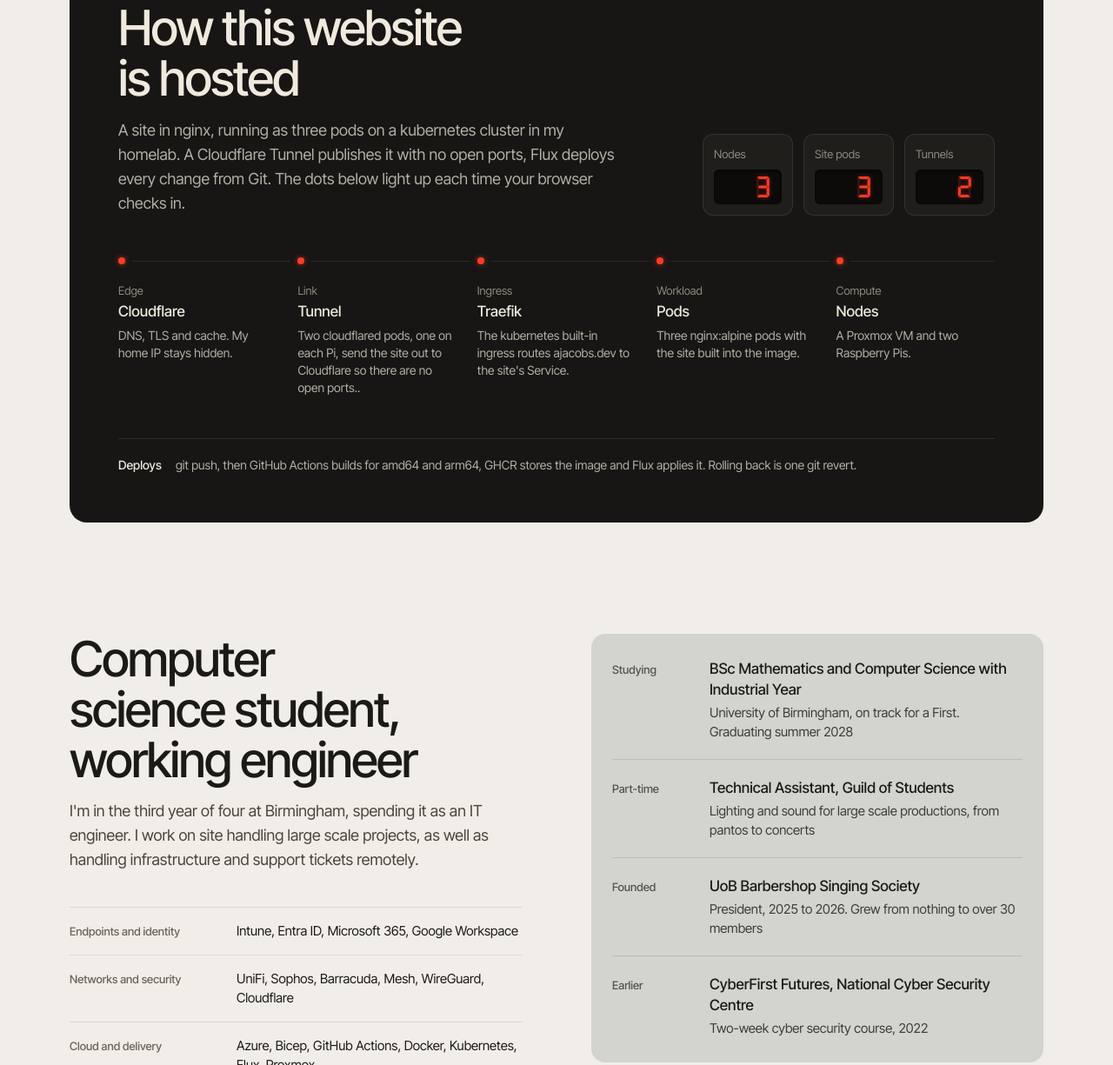
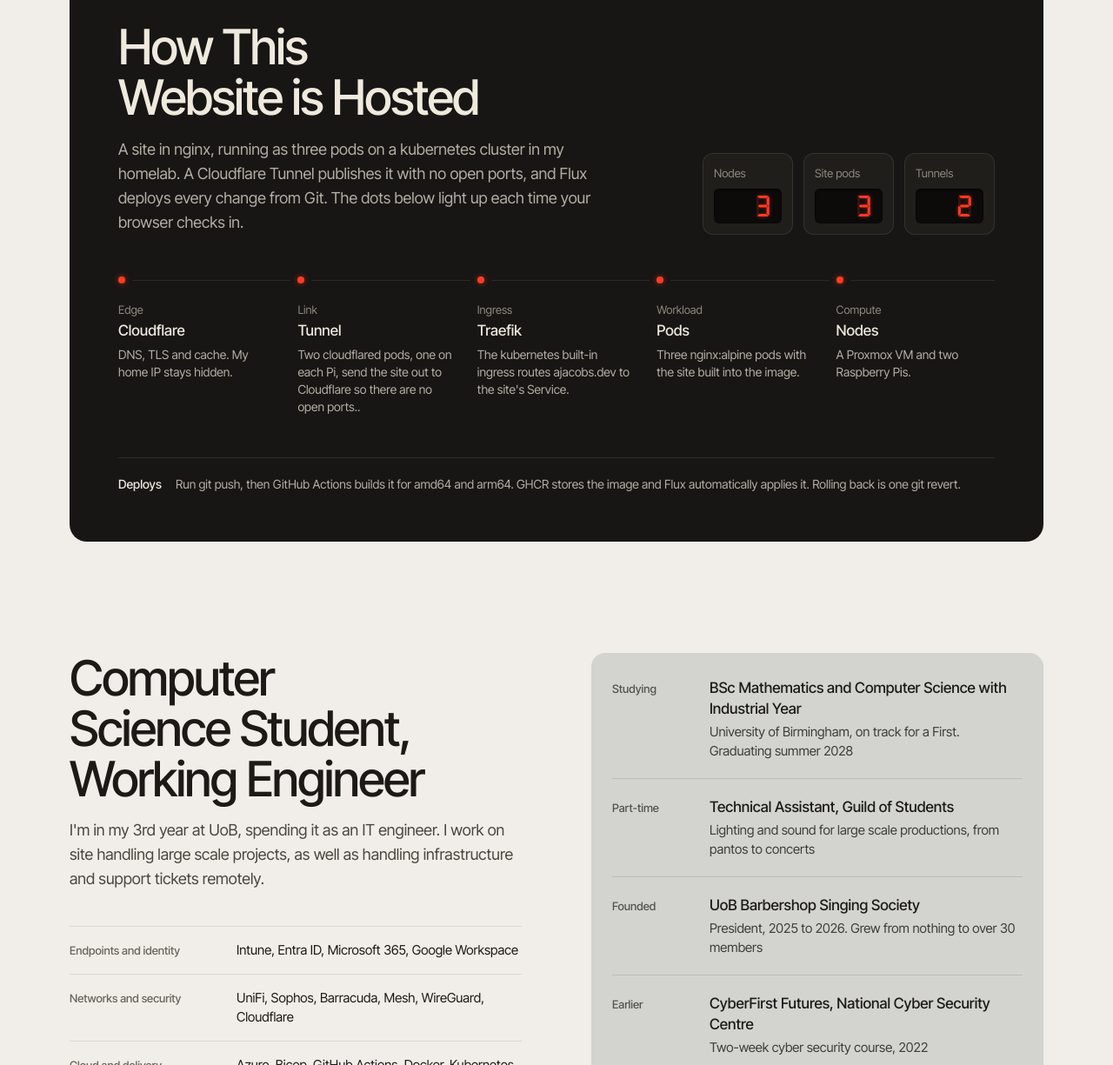
Before and after one commit to ajacobs06/portfolio, a plain HTML site: page site/index.html in a window 1280 px wide. Shown: the part 2197-3422 px from the top of the page at 87% size. Drawn offline with Linux system fonts and the light colour scheme; no server answers.

Commit message:
Update Rehearsal Hub, hosting and about section copy
Co-Authored-By: Claude Opus 5.5 <noreply@anthropic.com>

```diff
--- a/site/index.html
+++ b/site/index.html
@@ -95,7 +95,7 @@
       <div class="group__head"><h3 class="h3">Personal Projects</h3></div>
       <ul class="panel rows">
         <li class="row">
-          <div class="row__main"><h4 class="row__title">Rehearsal Hub <span class="tag"><span class="dot" aria-hidden="true"></span>Live</span></h4><p class="row__desc">Members app for the university barbershop society, running on Azure. Now used by over 30 active members. Infrastructure in Bicep, deployed by GitHub Actions over OIDC with no stored secrets.</p></div>
+          <div class="row__main"><h4 class="row__title">Rehearsal Hub <span class="tag"><span class="dot" aria-hidden="true"></span>Live</span></h4><p class="row__desc">Members app for the UoB Barbershop Singing Society, running on Azure. Now used by over 30 active members. Infrastructure in Bicep, deployed by GitHub Actions over OIDC with no stored secrets.</p></div>
           <p class="meta row__stack">Azure · Bicep · FastAPI · React · Cosmos DB</p>
           <a class="row__link" href="https://github.com/ajacobs06/rehearsal-hub-showcase" rel="noopener">Code<svg class="ic" viewBox="0 0 256 256" aria-hidden="true"><path d="M200,64V168a8,8,0,0,1-16,0V83.31L69.66,197.66a8,8,0,0,1-11.32-11.32L172.69,72H88a8,8,0,0,1,0-16H192A8,8,0,0,1,200,64Z"/></svg></a>
         </li>
@@ -124,8 +124,8 @@
       <div class="infra__shell">
         <div class="infra__head">
           <div>
-            <h2 class="h2" id="infra-title">How this website is hosted</h2>
-            <p class="lede lede--dim">A site in nginx, running as three pods on a kubernetes cluster in my homelab. A Cloudflare Tunnel publishes it with no open ports, Flux deploys every change from Git. The dots below light up each time your browser checks in.</p>
+            <h2 class="h2" id="infra-title">How This Website is Hosted</h2>
+            <p class="lede lede--dim">A site in nginx, running as three pods on a kubernetes cluster in my homelab. A Cloudflare Tunnel publishes it with no open ports, and Flux deploys every change from Git. The dots below light up each time your browser checks in.</p>
           </div>
           <dl class="readouts" aria-label="Cluster status">
             <div class="readout"><dt>Nodes</dt><dd><span class="win win--lg"><span class="led" data-ghost="8">3</span></span></dd></div>
@@ -142,7 +142,7 @@
           <li class="hop"><span class="hop__dot" aria-hidden="true"></span><span class="hop__lab">Compute</span><strong>Nodes</strong><p>A Proxmox VM and two Raspberry Pis.</p></li>
         </ol>
 
-        <p class="infra__foot"><span class="infra__foot-lab">Deploys</span><span>git push, then GitHub Actions builds for amd64 and arm64, GHCR stores the image and Flux applies it. Rolling back is one git revert.</span></p>
+        <p class="infra__foot"><span class="infra__foot-lab">Deploys</span><span>Run git push, then GitHub Actions builds it for amd64 and arm64. GHCR stores the image and Flux automatically applies it. Rolling back is one git revert.</span></p>
       </div>
     </div>
   </section>
@@ -151,8 +151,8 @@
   <section class="section wrap" id="about" data-section="about" aria-labelledby="about-title">
     <div class="about">
       <div class="about__intro">
-        <h2 class="h2" id="about-title">Computer science student, working engineer</h2>
-        <p class="lede">I'm in the third year of four at Birmingham, spending it as an IT engineer. I work on site handling large scale projects, as well as handling infrastructure and support tickets remotely.</p>
+        <h2 class="h2" id="about-title">Computer Science Student, Working Engineer</h2>
+        <p class="lede">I'm in my 3rd year at UoB, spending it as an IT engineer. I work on site handling large scale projects, as well as handling infrastructure and support tickets remotely.</p>
         <dl class="skills" aria-label="What I work with">
           <div><dt>Endpoints and identity</dt><dd>Intune, Entra ID, Microsoft 365, Google Workspace</dd></div>
           <div><dt>Networks and security</dt><dd>UniFi, Sophos, Barracuda, Mesh, WireGuard, Cloudflare</dd></div>
```
